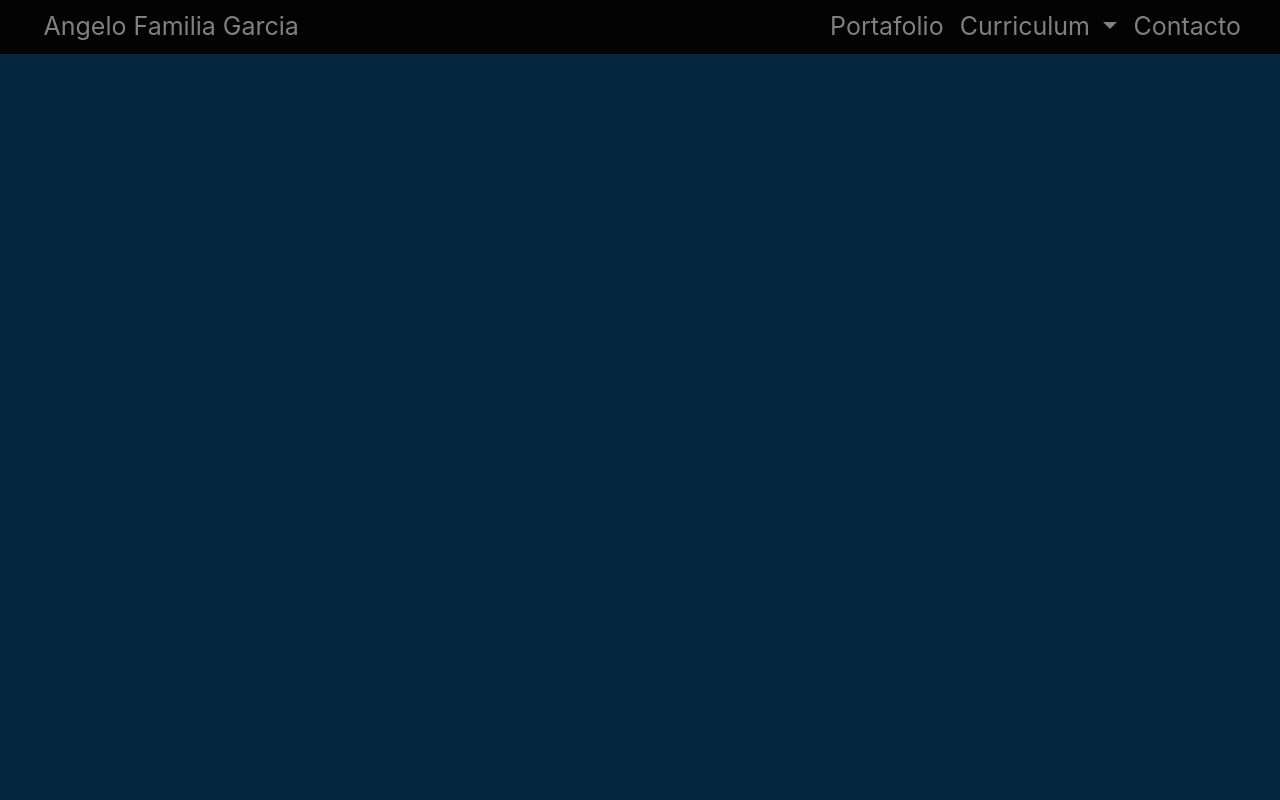
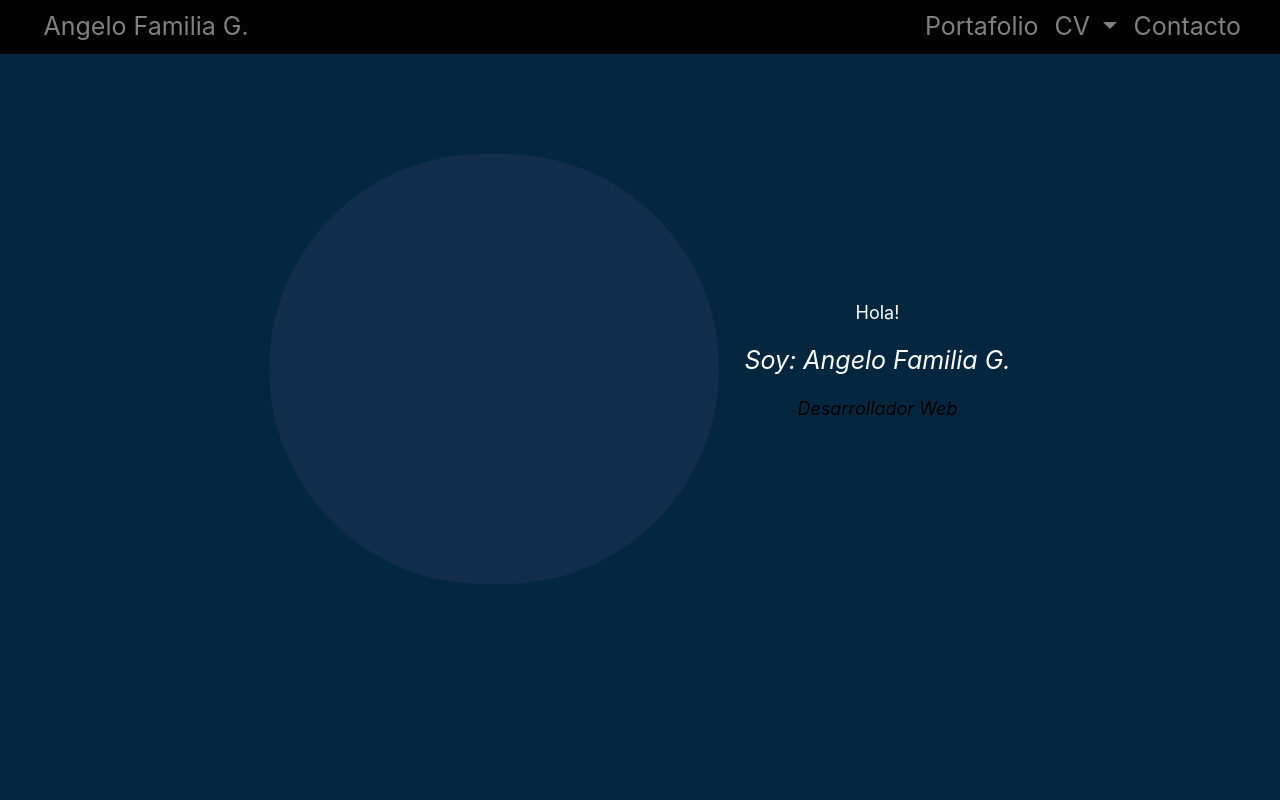
Before and after one commit to blackangelrd/portafolio, an Angular app: page / in a window 1280 px wide. Shown: the top 800 px of the page. Built offline with nearby package versions, Linux system fonts and the light colour scheme.

Commit message:
add descripcion en portada

```diff
--- a/src/app/componentes/menu1/menu1.component.html
+++ b/src/app/componentes/menu1/menu1.component.html
@@ -15,7 +15,7 @@
 				<li class="nav-item" >
 				<!-- <img src="assets/logo.png" width="30" height="24" alt="" class="d-inline-block align-text-top" > -->
 
-				<a class="navbar-brand" href="#portada">Angelo Familia Garcia</a>
+				<a class="navbar-brand" href="#portada">Angelo Familia G.</a>
 				</li>
 			</ul>
 
@@ -34,7 +34,7 @@
 					<li class="nav-item">
 						<div class="dropdown">
 							<a class="nav-link dropdown-toggle" data-toggle="dropdown">
-							  Curriculum
+							  CV
 							</a>
 							<div class="dropdown-menu">
 								<!--dejar solo el href para abrir el documento en la misma ventana -->
--- a/src/app/componentes/portada/portada.component.css
+++ b/src/app/componentes/portada/portada.component.css
@@ -1,14 +1,36 @@
 .portada{
 	background: rgb(4, 39, 63);
 	height: 100vh;
-	background-size: cover;
     text-align: center;
 }
 
-/*
-img{
-	margin-top: 50px;
-	height: 600px;
-	width: 400px;
+.container{
+	display: inline-flex;
+	flex-direction: row;
+	align-items: center;
+	align-content: center;
+	justify-content: center;
+	margin-top: 100px;
+}
 
-}*/
+.img-portada{
+	border-radius: 225px;
+	height: 430px;
+	width: 450px;
+	background: rgb(40, 58, 95);
+	opacity: 40%;
+}
+p{
+	color: white;
+	margin-left: 25px;
+}
+/*img{
+
+	background: rgb(7, 17, 37);
+	margin-top: 80px;
+	height: 445px;
+	width: 470px;
+	border-radius: 230px;
+
+}
+*/
--- a/src/app/componentes/portada/portada.component.html
+++ b/src/app/componentes/portada/portada.component.html
@@ -1,6 +1,20 @@
 <a name="portada"></a>
 
 <div class="portada">
-	<!-- <img src="/assets/portada.png"> -->
+	<div class="container">
+		<div class="img-portada">
+
+		</div>
+
+		<div class="texto">
+			<p style="font-size: 18px;">Hola!</p>
+			<p style="font-size: 25px;"><i> Soy: Angelo Familia G. </i></p>
+			<p style="font-size: 18px; color: black;"><i> Desarrollador Web </i></p>
+		</div>
+
+
+	</div>
+	<!--<img src="/assets/p002.png">-->
+
 
 </div>
```
Also changed, not shown: src/assets/p002.png (added).
